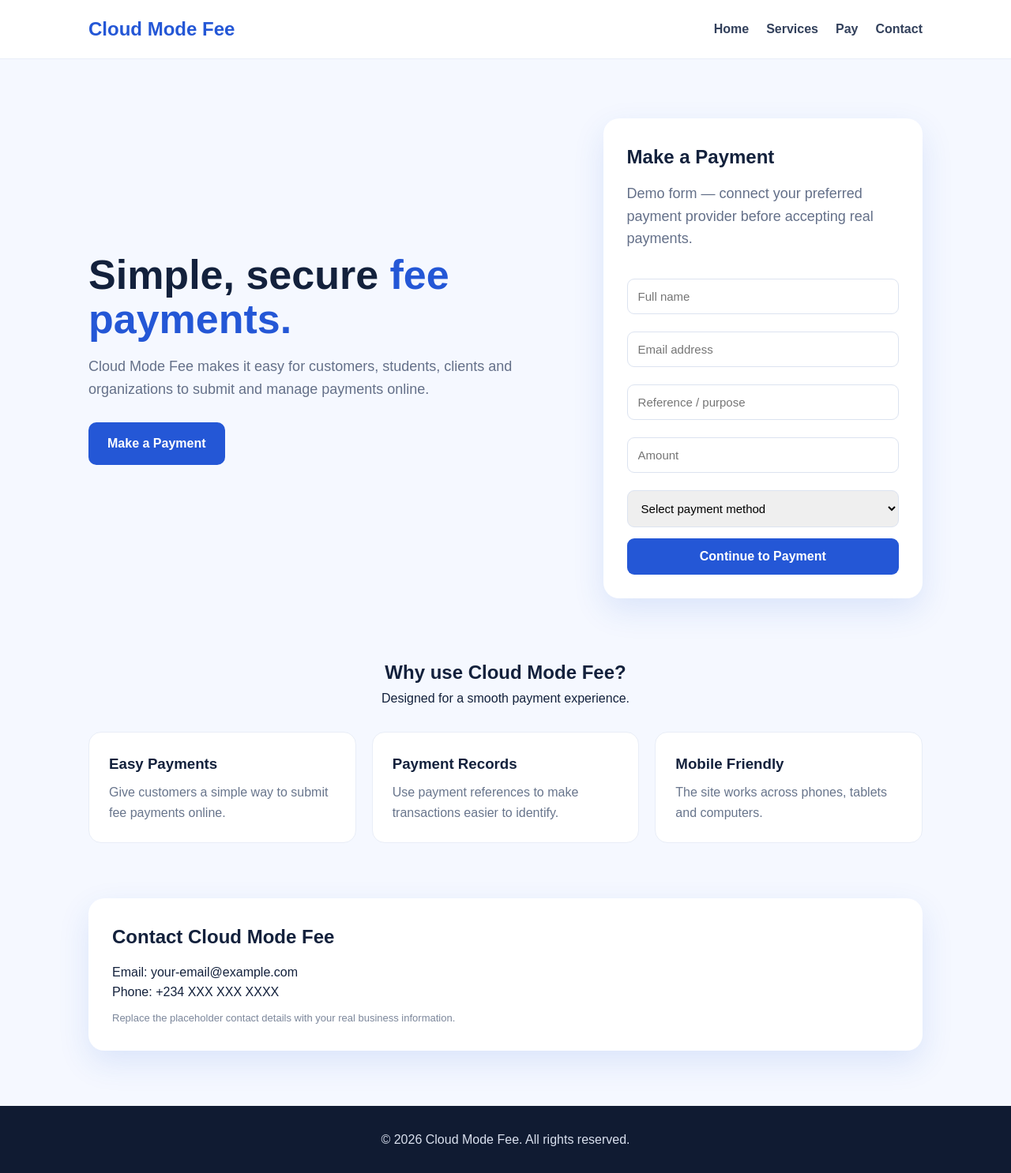
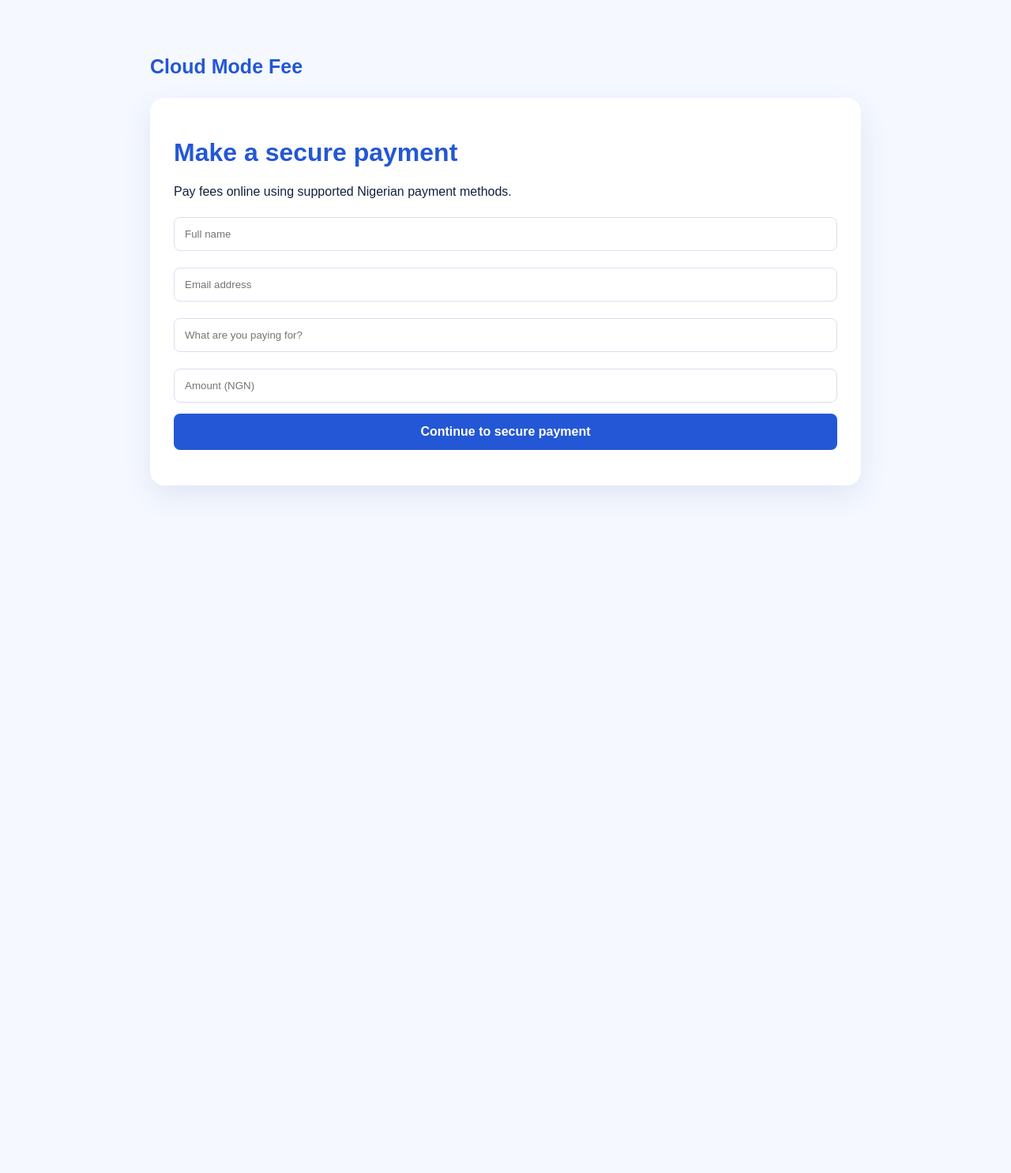
Before and after one commit to victorgboyega/Cloud-mode-fee, a plain HTML site: page index.html in a window 1280 px wide. Shown: the whole page at 79% size. After the commit the page ends 800 px from the top, so only its background shows below. Drawn offline with Linux system fonts and the light colour scheme.

Commit message:
Add files via upload

```diff
--- a/index.html
+++ b/index.html
@@ -1,86 +1,29 @@
-<!DOCTYPE html>
-<html lang="en">
-<head>
-<meta charset="UTF-8">
-<meta name="viewport" content="width=device-width, initial-scale=1.0">
-<title>Cloud Mode Fee | Easy & Secure Payments</title>
+<!doctype html>
+<html lang="en"><head><meta charset="UTF-8"><meta name="viewport" content="width=device-width,initial-scale=1">
+<title>Cloud Mode Fee | Secure Payments</title>
 <style>
-*{box-sizing:border-box;margin:0;padding:0}
-body{font-family:Arial,Helvetica,sans-serif;background:#f5f8ff;color:#13213c;line-height:1.6}
-header{background:#fff;border-bottom:1px solid #e8edf7;position:sticky;top:0;z-index:10}
-.nav{max-width:1100px;margin:auto;padding:18px 22px;display:flex;justify-content:space-between;align-items:center}
-.logo{font-size:24px;font-weight:800;color:#2457d6}
-.nav a{text-decoration:none;color:#33415c;margin-left:22px;font-weight:600}
-.hero{max-width:1100px;margin:55px auto;padding:20px 22px;display:grid;grid-template-columns:1.2fr .8fr;gap:45px;align-items:center}
-.hero h1{font-size:52px;line-height:1.08;margin-bottom:18px}
-.hero h1 span{color:#2457d6}
-.hero p{font-size:18px;color:#647089;max-width:600px;margin-bottom:28px}
-.btn{display:inline-block;background:#2457d6;color:#fff;padding:14px 24px;border-radius:10px;text-decoration:none;font-weight:700}
-.card{background:#fff;border-radius:20px;padding:30px;box-shadow:0 15px 40px rgba(36,87,214,.12)}
-.card h2{margin-bottom:12px}
-input,select{width:100%;padding:13px;margin:8px 0 14px;border:1px solid #dce3f0;border-radius:9px;font-size:15px}
-button{width:100%;border:0;cursor:pointer;background:#2457d6;color:white;padding:14px;border-radius:9px;font-size:16px;font-weight:700}
-section{max-width:1100px;margin:20px auto 70px;padding:0 22px}
-.section-title{text-align:center;margin-bottom:30px}
-.features{display:grid;grid-template-columns:repeat(3,1fr);gap:20px}
-.feature{background:#fff;padding:25px;border-radius:16px;border:1px solid #e8edf7}
-.feature h3{margin-bottom:8px}
-.feature p{color:#68758c}
-footer{background:#101b32;color:#d9e0ee;padding:30px;text-align:center}
-.small{font-size:13px;color:#7c879b;margin-top:10px}
-@media(max-width:760px){.hero{grid-template-columns:1fr}.hero h1{font-size:40px}.features{grid-template-columns:1fr}.nav a{margin-left:10px;font-size:14px}}
-</style>
-</head>
-<body>
-<header>
-  <div class="nav">
-    <div class="logo">Cloud Mode Fee</div>
-    <nav><a href="#home">Home</a><a href="#services">Services</a><a href="#pay">Pay</a><a href="#contact">Contact</a></nav>
-  </div>
-</header>
-
-<main>
-<section class="hero" id="home">
-  <div>
-    <h1>Simple, secure <span>fee payments.</span></h1>
-    <p>Cloud Mode Fee makes it easy for customers, students, clients and organizations to submit and manage payments online.</p>
-    <a class="btn" href="#pay">Make a Payment</a>
-  </div>
-  <div class="card" id="pay">
-    <h2>Make a Payment</h2>
-    <p class="small">Demo form — connect your preferred payment provider before accepting real payments.</p>
-    <form onsubmit="event.preventDefault(); alert('Payment form submitted. Connect a payment gateway to process real payments.');">
-      <input type="text" placeholder="Full name" required>
-      <input type="email" placeholder="Email address" required>
-      <input type="text" placeholder="Reference / purpose" required>
-      <input type="number" placeholder="Amount" min="1" required>
-      <select required><option value="">Select payment method</option><option>Bank Transfer</option><option>Card</option><option>Other</option></select>
-      <button type="submit">Continue to Payment</button>
-    </form>
-  </div>
-</section>
-
-<section id="services">
-  <div class="section-title"><h2>Why use Cloud Mode Fee?</h2><p>Designed for a smooth payment experience.</p></div>
-  <div class="features">
-    <div class="feature"><h3>Easy Payments</h3><p>Give customers a simple way to submit fee payments online.</p></div>
-    <div class="feature"><h3>Payment Records</h3><p>Use payment references to make transactions easier to identify.</p></div>
-    <div class="feature"><h3>Mobile Friendly</h3><p>The site works across phones, tablets and computers.</p></div>
-  </div>
-</section>
-
-<section id="contact">
-  <div class="card">
-    <h2>Contact Cloud Mode Fee</h2>
-    <p>Email: your-email@example.com</p>
-    <p>Phone: +234 XXX XXX XXXX</p>
-    <p class="small">Replace the placeholder contact details with your real business information.</p>
-  </div>
-</section>
-</main>
-
-<footer>
-  <p>© 2026 Cloud Mode Fee. All rights reserved.</p>
-</footer>
-</body>
-</html>
+body{font-family:Arial;margin:0;background:#f5f8ff;color:#13213c}.wrap{max-width:900px;margin:50px auto;padding:20px}
+.card{background:#fff;padding:30px;border-radius:18px;box-shadow:0 12px 35px #dfe6f5}h1{color:#2457d6}
+input{width:100%;padding:13px;margin:7px 0 14px;border:1px solid #d8e0ef;border-radius:8px;box-sizing:border-box}
+button{width:100%;padding:14px;border:0;border-radius:8px;background:#2457d6;color:#fff;font-weight:700;font-size:16px;cursor:pointer}
+#msg{margin-top:15px;color:#52617a}.brand{font-weight:800;font-size:25px;color:#2457d6;margin-bottom:25px}
+</style></head>
+<body><div class="wrap"><div class="brand">Cloud Mode Fee</div><div class="card">
+<h1>Make a secure payment</h1><p>Pay fees online using supported Nigerian payment methods.</p>
+<form id="pay">
+<input name="name" placeholder="Full name" required>
+<input name="email" type="email" placeholder="Email address" required>
+<input name="reference" placeholder="What are you paying for?" required>
+<input name="amount" type="number" min="100" step="1" placeholder="Amount (NGN)" required>
+<button>Continue to secure payment</button>
+</form><div id="msg"></div>
+</div></div>
+<script>
+document.getElementById("pay").addEventListener("submit", async e=>{
+ e.preventDefault(); const msg=document.getElementById("msg"); msg.textContent="Opening secure checkout…";
+ const body=Object.fromEntries(new FormData(e.target));
+ try{const r=await fetch("/api/create-payment",{method:"POST",headers:{"Content-Type":"application/json"},body:JSON.stringify(body)});
+ const d=await r.json(); if(!r.ok) throw new Error(d.error||"Payment error"); location.href=d.link;
+ }catch(err){msg.textContent=err.message}
+});
+</script></body></html>
```
Also changed, not shown: 1 other file.
